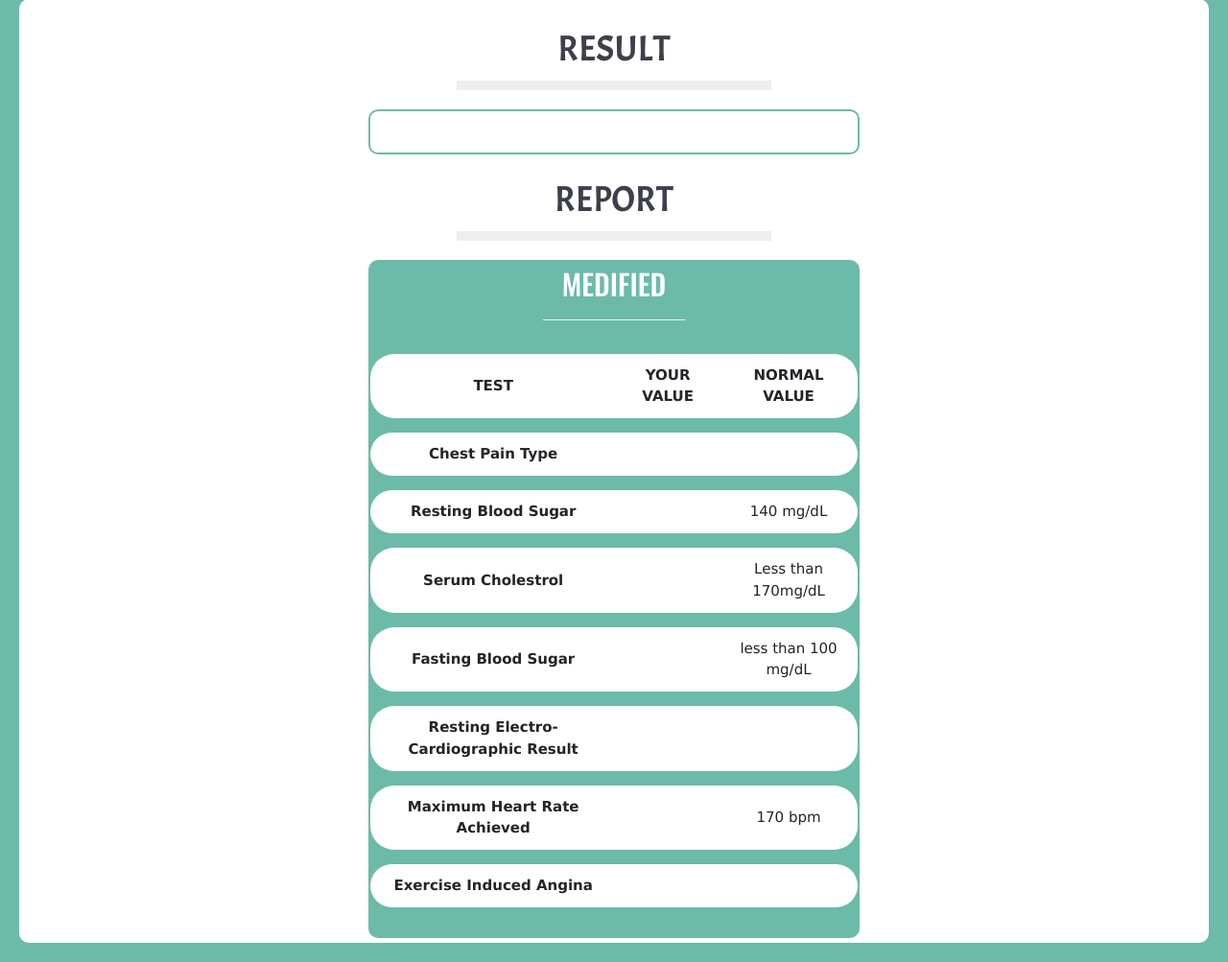
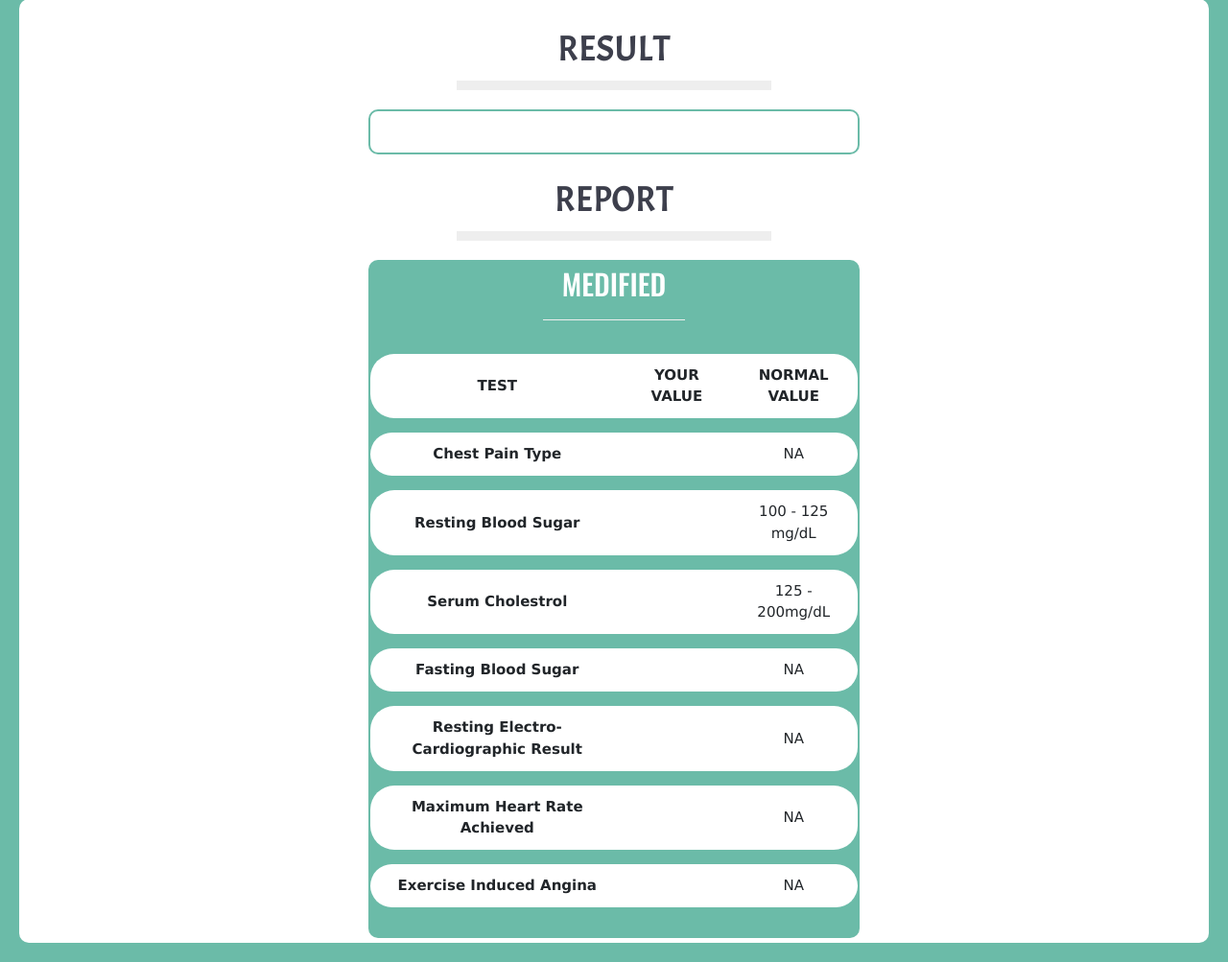
Before and after one commit to xdagroup/heart_api, a Flask app: template templates/result.html in a window 1280 px wide. Shown: the part 21-1024 px from the top of the page at 96% size. Run offline with Flask 2, Linux system fonts and the light colour scheme; the template is opened without the code that fills it, so the values that code supplies are empty.

Commit message:
added values

```diff
--- a/app.py
+++ b/app.py
@@ -32,7 +32,8 @@
         prediction = "Sorry you chances of getting the disease. Please consult the doctor immediately"
     else:
         prediction = "No need to fear. You have no dangerous symptoms of the disease"
-    return(render_template("result.html", prediction_text=prediction))
+    report = to_predict_list
+    return(render_template("result.html", prediction_text=prediction, rep=report))
 
 if __name__ == "__main__":
     app.run(debug=True)
--- a/templates/result.html
+++ b/templates/result.html
@@ -26,9 +26,6 @@
 			<div class="w3-panel">
 				<h5 class="redres" id="resulttext">{{ prediction_text }}</h5>
 			</div>
-		<!--	 <div class="w3-panel">
-				<h2 class="greenres" id="resulttext">NO WORRIES, YOU ARE FINE</h2>
-			</div> -->
 		</div>
 		<h3 class="subhead">REPORT</h3>
 		<hr class="line-head">
@@ -50,43 +47,43 @@
 						<tr>
 							<th scope="row" class="symptom" >Chest Pain Type</th>
 							<td class="your-value" >{{ rep[0] }}</td>
-							<td class="normal-value" >{{ rep[0] }}</td>
+							<td class="normal-value" >NA</td>
 
 						</tr>
 						<tr>
 							<th scope="row" class="symptom" >Resting Blood Sugar</th>
 							<td class="your-value" >{{ rep[1] }}</td>
-							<td class="normal-value">140 mg/dL</td>
+							<td class="normal-value">100 - 125 mg/dL</td>
 
 						</tr>
 						<tr>
 							<th scope="row" class="symptom">Serum Cholestrol</th>
 							<td class="your-value">{{ rep[2] }}</td>
-							<td class="normal-value">Less than 170mg/dL</td>
+							<td class="normal-value">125 - 200mg/dL</td>
 
 						</tr>
 						<tr>
 							<th scope="row" class="symptom">Fasting Blood Sugar</th>
 							<td class="your-value">{{ rep[3] }}</td>
-							<td class="normal-value">less than 100 mg/dL</td>
+							<td class="normal-value">NA</td>
 
 						</tr>
 						<tr>
 							<th scope="row" class="symptom">Resting Electro-Cardiographic Result</th>
 							<td class="your-value">{{ rep[4] }}</td>
-							<td class="normal-value">{{ rep[4] }}</td>
+							<td class="normal-value">NA</td>
 
 						</tr>
 						<tr>
 							<th scope="row" class="symptom">Maximum Heart Rate Achieved</th>
 							<td class="your-value">{{ rep[5] }}</td>
-							<td class="normal-value">170 bpm</td>
+							<td class="normal-value">NA</td>
 
 						</tr>
 						<tr>
 							<th scope="row" class="symptom">Exercise Induced Angina</th>
 							<td class="your-value">{{ rep[6] }}</td>
-							<td class="normal-value">{{ rep[6] }}</td>
+							<td class="normal-value">NA</td>
 
 						</tr>
 
@@ -95,9 +92,6 @@
 			</div>
 
 		</div>
-
-
-
 
 
 	</div>
```
Also changed, not shown: templates/heart.html (+1 -7 lines), requirements.txt (line endings or trailing spaces), static/fonts/montserrat/OFL.txt (line endings or trailing spaces), static/images/heart.svg (added), static/main.css (line endings or trailing spaces).
